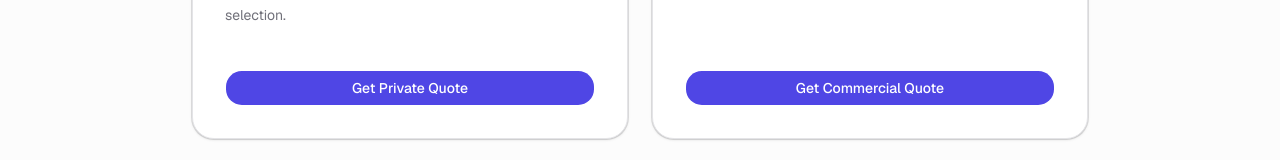
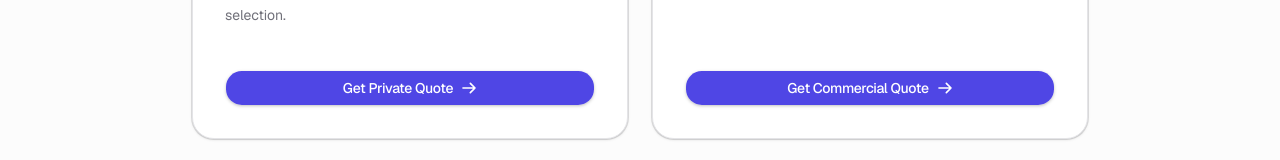
Before and after one commit to Caleb-Kiune/bimaswift, a Next.js app: page / in a window 1280 px wide. Shown: the part 488-648 px from the top of the page. Built offline with nearby package versions, Linux system fonts and the light colour scheme; no server answers.

Commit message:
feat: enhance quote buttons with hover animations and arrow icons

```diff
--- a/src/app/page.tsx
+++ b/src/app/page.tsx
@@ -34,15 +34,41 @@ export default function Home() {
             </div>
 
             <div className="pt-8 mt-auto">
-              <Link href="/quote/motor-private" className={cn(buttonVariants({ size: "lg" }), "w-full rounded-xl")}>
-                 Get Private Quote
+              <Link
+                href="/quote/motor-private"
+                className={cn(
+                  buttonVariants({ size: "lg" }),
+                  "w-full rounded-xl relative overflow-hidden group",
+                  "font-medium tracking-tight",
+                  "shadow-sm hover:shadow-md",
+                  "transition-all duration-300 ease-out",
+                  "hover:-translate-y-[1px] active:translate-y-0",
+                  "bg-primary text-primary-foreground"
+                )}
+              >
+                <span className="flex items-center justify-center gap-2">
+                  Get Private Quote
+                  <svg
+                    className="w-5 h-5 transition-transform duration-300 group-hover:translate-x-1"
+                    fill="none"
+                    viewBox="0 0 24 24"
+                    stroke="currentColor"
+                  >
+                    <path
+                      strokeLinecap="round"
+                      strokeLinejoin="round"
+                      strokeWidth="2.5"
+                      d="M14 5l7 7m0 0l-7 7m7-7H3"
+                    />
+                  </svg>
+                </span>
               </Link>
             </div>
           </Card>
 
           {/* Card 2: Motor Commercial */}
           <Card className="rounded-2xl p-8 border border-border shadow-sm hover:border-border/80 transition-all flex flex-col justify-between bg-card text-card-foreground">
-             <div className="space-y-4">
+            <div className="space-y-4">
               <div className="w-12 h-12 rounded-full bg-primary/10 flex items-center justify-center text-primary">
                 <svg className="w-6 h-6" fill="none" viewBox="0 0 24 24" stroke="currentColor">
                   <path strokeLinecap="round" strokeLinejoin="round" strokeWidth={2} d="M19 11H5m14 0a2 2 0 012 2v6a2 2 0 01-2 2H5a2 2 0 01-2-2v-6a2 2 0 012-2m14 0V9a2 2 0 00-2-2M5 11V9a2 2 0 012-2m0 0V5a2 2 0 012-2h6a2 2 0 012 2v2M7 7h10" />
@@ -52,11 +78,37 @@ export default function Home() {
               <p className="text-muted-foreground leading-relaxed h-16">
                 Enterprise module for heavy commercial trucks, PSV, fleet cartage, and high-value liability policies.
               </p>
-             </div>
+            </div>
 
-             <div className="pt-8 mt-auto">
-              <Link href="/quote/motor-commercial" className={cn(buttonVariants({ size: "lg" }), "w-full rounded-xl")}>
-                 Get Commercial Quote
+            <div className="pt-8 mt-auto">
+              <Link
+                href="/quote/motor-commercial"
+                className={cn(
+                  buttonVariants({ size: "lg" }),
+                  "w-full rounded-xl relative overflow-hidden group",
+                  "font-medium tracking-tight",
+                  "shadow-sm hover:shadow-md",
+                  "transition-all duration-300 ease-out",
+                  "hover:-translate-y-[1px] active:translate-y-0",
+                  "bg-primary text-primary-foreground"
+                )}
+              >
+                <span className="flex items-center justify-center gap-2">
+                  Get Commercial Quote
+                  <svg
+                    className="w-5 h-5 transition-transform duration-300 group-hover:translate-x-1"
+                    fill="none"
+                    viewBox="0 0 24 24"
+                    stroke="currentColor"
+                  >
+                    <path
+                      strokeLinecap="round"
+                      strokeLinejoin="round"
+                      strokeWidth="2.5"
+                      d="M14 5l7 7m0 0l-7 7m7-7H3"
+                    />
+                  </svg>
+                </span>
               </Link>
             </div>
           </Card>
```
